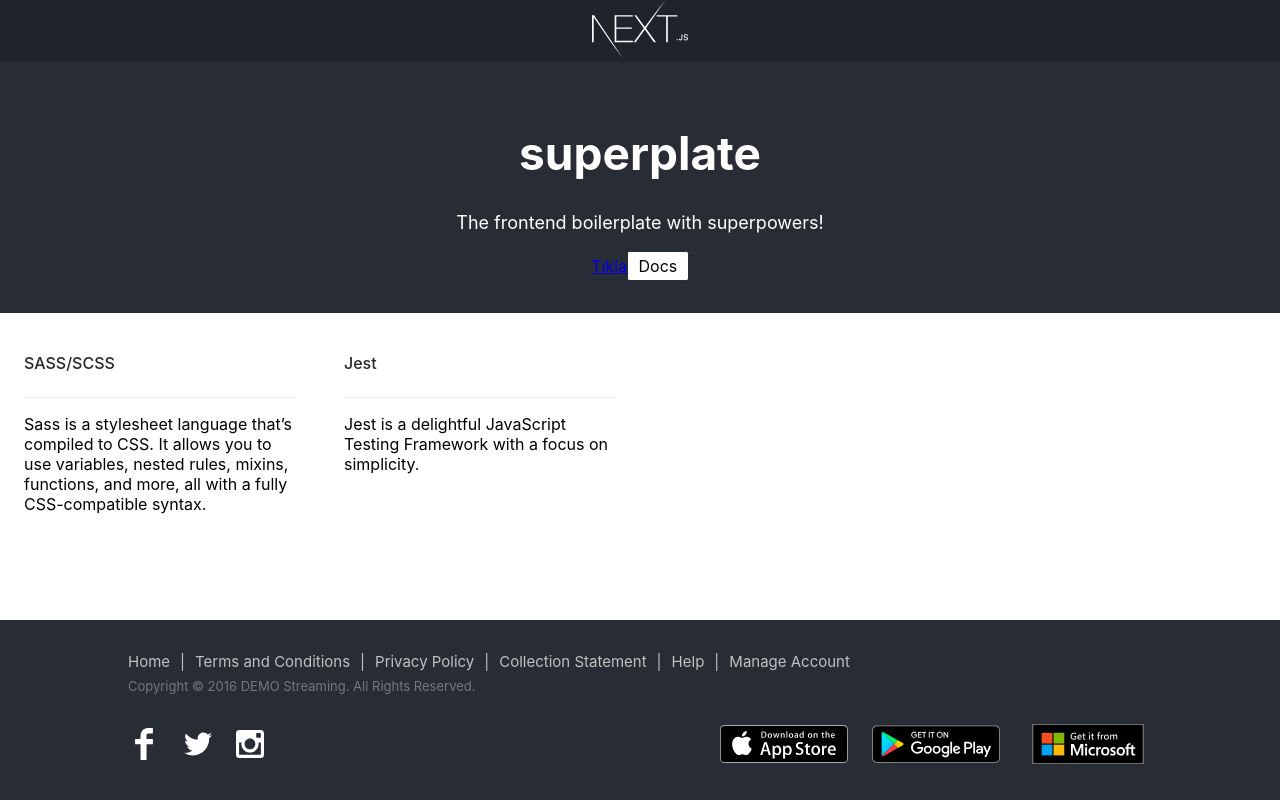
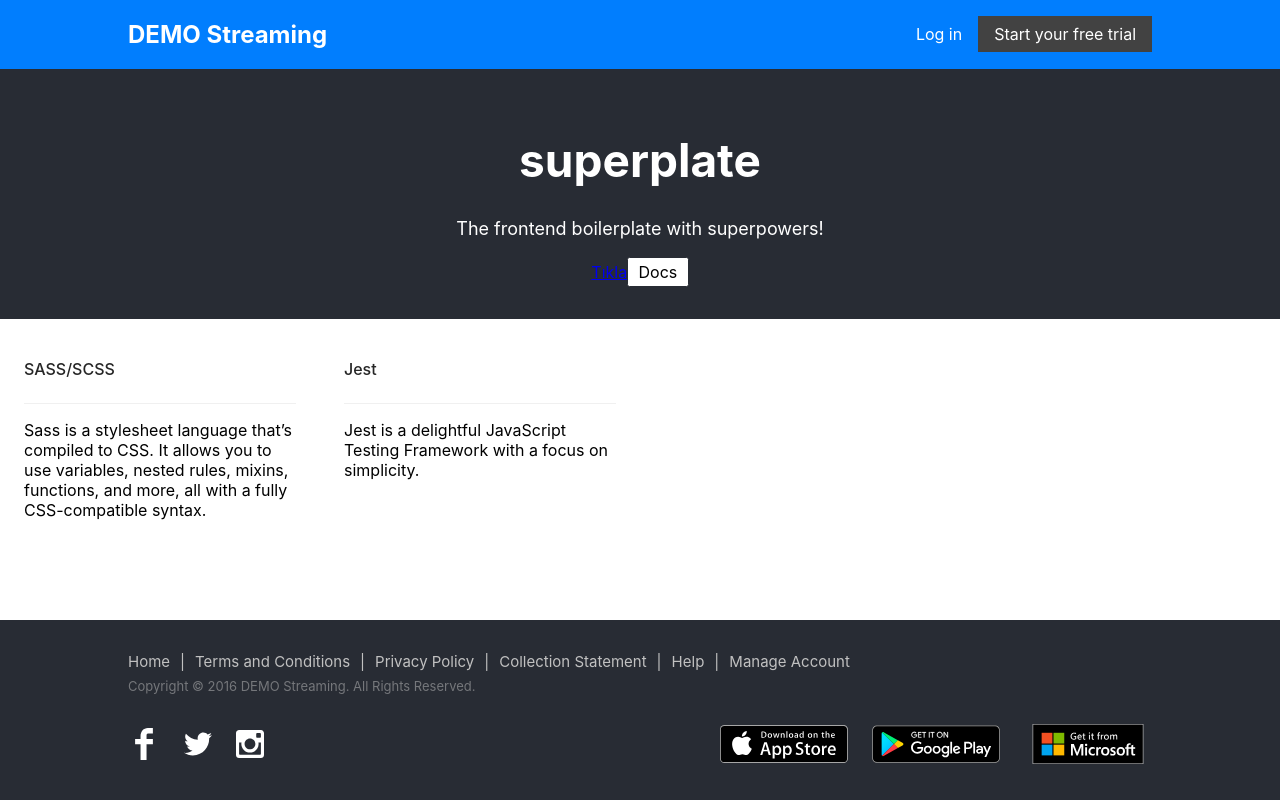
Before and after one commit to feyzullahyildiz/next-challenge, a Next.js app: page / in a window 1280 px wide. Built offline with nearby package versions, Linux system fonts and the light colour scheme.

Commit message:
header added

```diff
--- a/src/components/scss/header/index.module.scss
+++ b/src/components/scss/header/index.module.scss
@@ -1,4 +1,29 @@
 .header {
-  background-color: #20232a;
+  background-color: #017efe;
   text-align: center;
+  min-height: 16px;
 }
+
+.nav {
+  display: flex;
+  align-items: center;
+  justify-content: space-between;
+  color: white;
+}
+.buttons {
+  &>* ~ *{
+    margin-left: 16px;
+  }
+}
+
+.login {
+  color: white;
+  text-decoration: none;
+}
+
+.trialButton {
+  color: white;
+  background-color: #424242;
+  padding: 0.5rem 1rem;
+  text-decoration: none;
+}
--- a/src/components/scss/header/index.tsx
+++ b/src/components/scss/header/index.tsx
@@ -1,12 +1,16 @@
 import React from "react";
 import styles from "./index.module.scss";
-
-import { Logo } from "@components/scss";
 
 export const Header: React.FC = () => {
   return (
     <div className={styles.header}>
-      <Logo />
+      <div className={`${styles.nav} container`}>
+        <h2>DEMO Streaming</h2>
+        <div className={styles.buttons}>
+          <a className={styles.login} target="_self" href="#">Log in</a>
+          <a className={styles.trialButton} href="#" target="_self">Start your free trial</a>
+        </div>
+      </div>
     </div>
   );
 };
```
